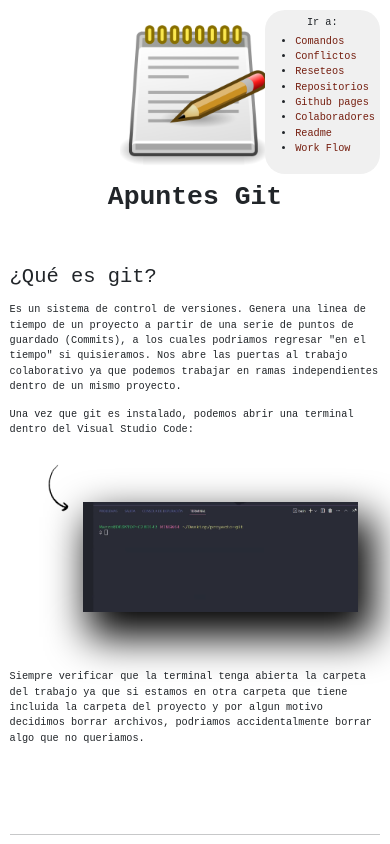
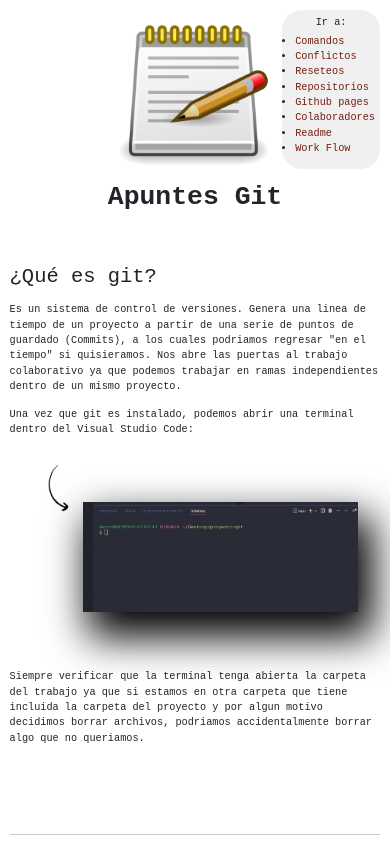
Before and after one commit to NicolasJNunez/Git-notes, a plain HTML site: page index.html in a window 390 px wide. Shown: the top 844 px of the page. Drawn offline with nearby package versions, Linux system fonts and the light colour scheme.

Commit message:
Se resuelve tamaño nav

```diff
--- a/css/styles.css
+++ b/css/styles.css
@@ -94,6 +94,8 @@ a:hover{
       top: 0;
       display: flex;
       justify-content: center;
+      border-top-right-radius: 0;
+      border-top-left-radius: 0;
     }
     .nav__ul {
       display: flex;
@@ -112,8 +114,12 @@ a:hover{
   }
 
   @media (max-width: 1022px) {
+    .nav {
+      padding: 0;
+    }
     .nav__ul {
-      font-size: 0.7rem;
+      font-size: 0.9rem;
+      gap: 17px;
     }
     .imagen-terminal {
       width: 450px;
@@ -128,8 +134,8 @@ a:hover{
 
   @media (max-width: 806px) {
     .nav__ul {
-      gap: 15px;
-      font-size: 0.6rem;
+      gap: 12px;
+      font-size: 0.75rem;
     }
   }
 
@@ -148,8 +154,9 @@ a:hover{
 
   @media (max-width: 664px) {
     .nav__ul {
+      padding-left: 0;
       gap: 10px;
-      font-size: 0.5rem;
+      font-size: 0.655rem;
     }
     .nav {
       padding: 0;
@@ -179,6 +186,7 @@ a:hover{
     }
     .nav__ul {
       display: block;
+      padding-left: 8px;
     }
     .nav {
     display: block;
@@ -186,7 +194,7 @@ a:hover{
     top: 10px;
     right: 10px;
     background: #f0f0f0;
-    padding: 5px 5px 5px 5px;
+    padding: 5px 5px 0px 5px;
     border-radius: 20px;
   }
   }
```
